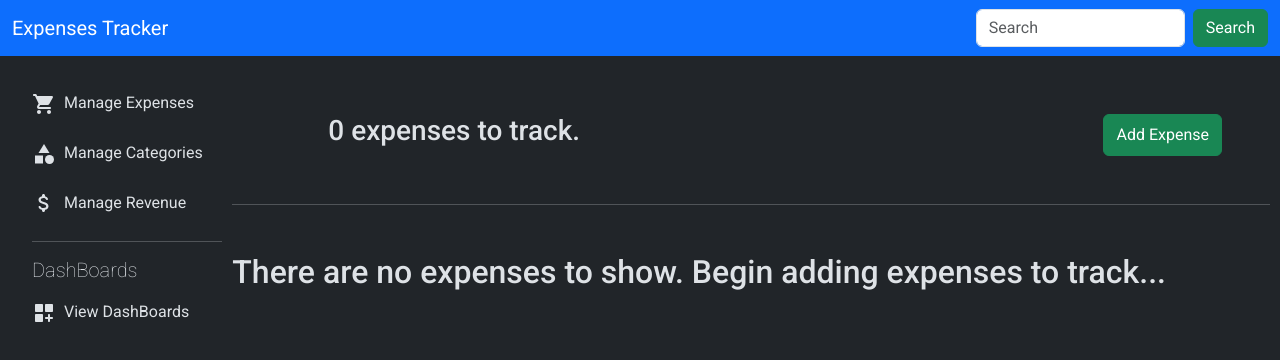
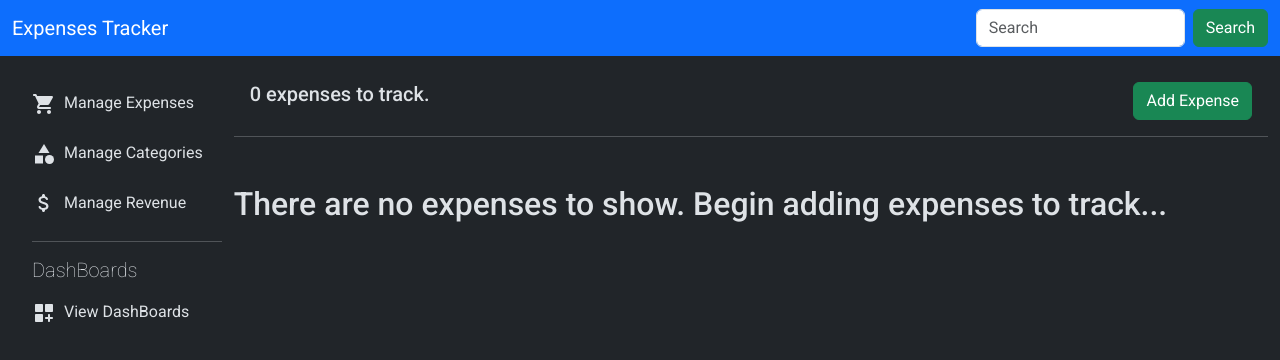
Before and after one commit to Shelton-beep/expense-tracker, a React (Vite) app: page / in a window 1280 px wide. Shown: the top 360 px of the page. Built offline with nearby package versions, Linux system fonts and the light colour scheme.

Commit message:
modified css and bootstrap classes

```diff
--- a/src/pages/homePage/HomePage.css
+++ b/src/pages/homePage/HomePage.css
@@ -1,5 +1,4 @@
 .homeContainer{
-    display: flex;
     width: 100%;
 }
 
--- a/src/pages/homePage/HomePage.tsx
+++ b/src/pages/homePage/HomePage.tsx
@@ -19,11 +19,11 @@ export const HomePage = () => {
   return (
     <>
       <TopBar />
-      <div className="homeContainer">
+      <div className="d-flex homeContainer">
         <SideBar />
-        <div className="centerContent">
-          <div className="m-5 d-flex justify-content-between">
-            <h3 className="px-5">
+        <div className="container-fluid centerContent">
+          <div className="m-3 d-flex justify-content-between">
+            <h3 className="fs-5 text-nowrap">
               {visibleExpenses.length} {selectedCategory} {noun} to track.
             </h3>
             <ModalDialog
```
